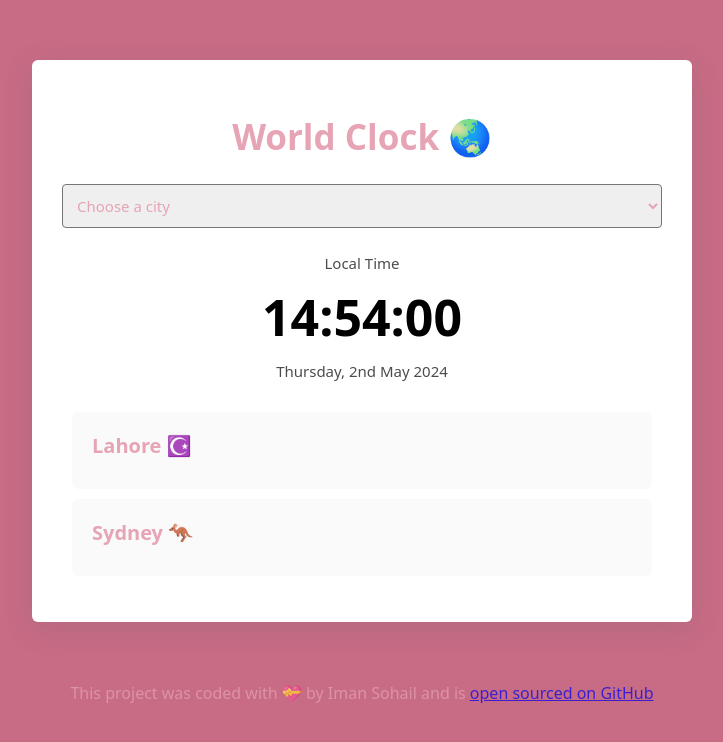
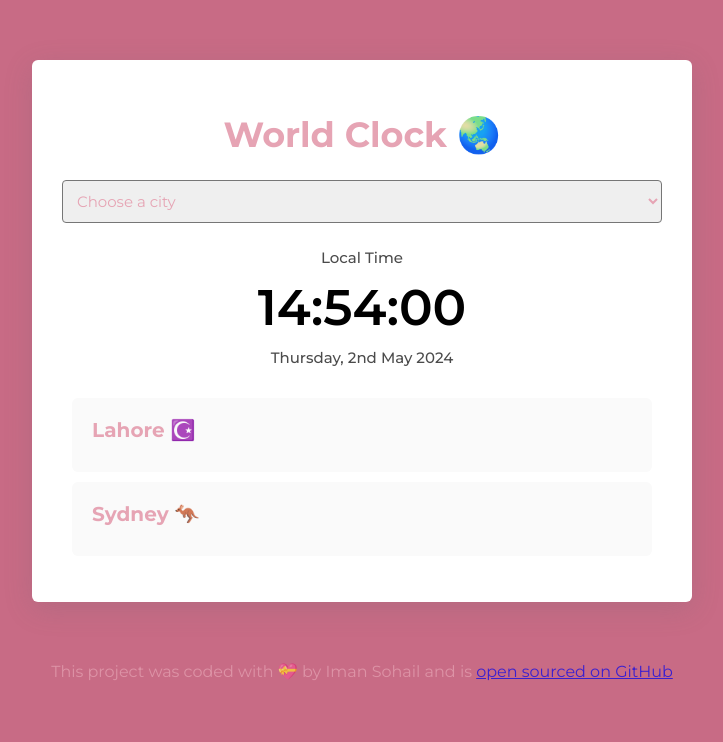
Before and after one commit to imanfsx/World-Clock, a plain HTML site: page index.html in a window 1280 px wide. Shown: the whole page, without its empty margins (278-1001 px from the left). Drawn offline with Linux system fonts and the light colour scheme; files whose address does not match are found by name.

Commit message:
Fixed up fonts

```diff
--- a/src/styles.css
+++ b/src/styles.css
@@ -1,7 +1,6 @@
 body {
   background-color: #c86b85;
-  font-family: system-ui, -apple-system, BlinkMacSystemFont, "Segoe UI", Roboto,
-    Oxygen, Ubuntu, Cantarell, "Open Sans", "Helvetica Neue", sans-serif;
+  font-family: "Montserrat", sans-serif;
 }
 .container {
   max-width: 600px;
@@ -23,8 +22,7 @@ select {
   font-size: 15px;
   border-radius: 4px;
   margin-bottom: 10px;
-  font-family: system-ui, -apple-system, BlinkMacSystemFont, "Segoe UI", Roboto,
-    Oxygen, Ubuntu, Cantarell, "Open Sans", "Helvetica Neue", sans-serif;
+  font-family: "Montserrat", sans-serif;
   color: #e6a4b4;
 }
 .current-location {
```
